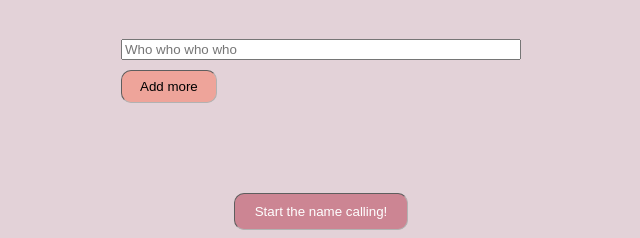
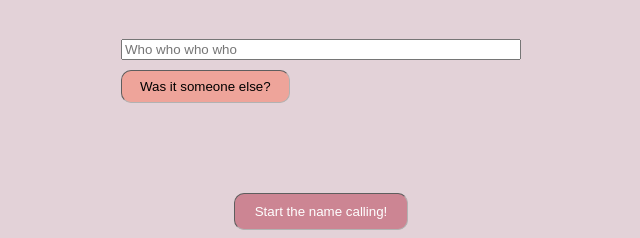
Before and after one commit to HusariaAgatka/time-to-choose, a plain HTML site: page index.html in a window 1280 px wide. Shown: the part 620-858 px from the top of the page, without its empty margins (319-959 px from the left). Drawn offline with Linux system fonts and the light colour scheme.

Commit message:
Changed text on addOption button

```diff
--- a/index.html
+++ b/index.html
@@ -12,7 +12,7 @@
       <div class="inputs">
         <input placeholder="Who who who who"></input>
       </div>
-      <button class="addOption">Add more</button>
+      <button class="addOption">Was it someone else?</button>
     </div>
     <button class="submitOptions">Start the name calling!</button>
   </body>
```
